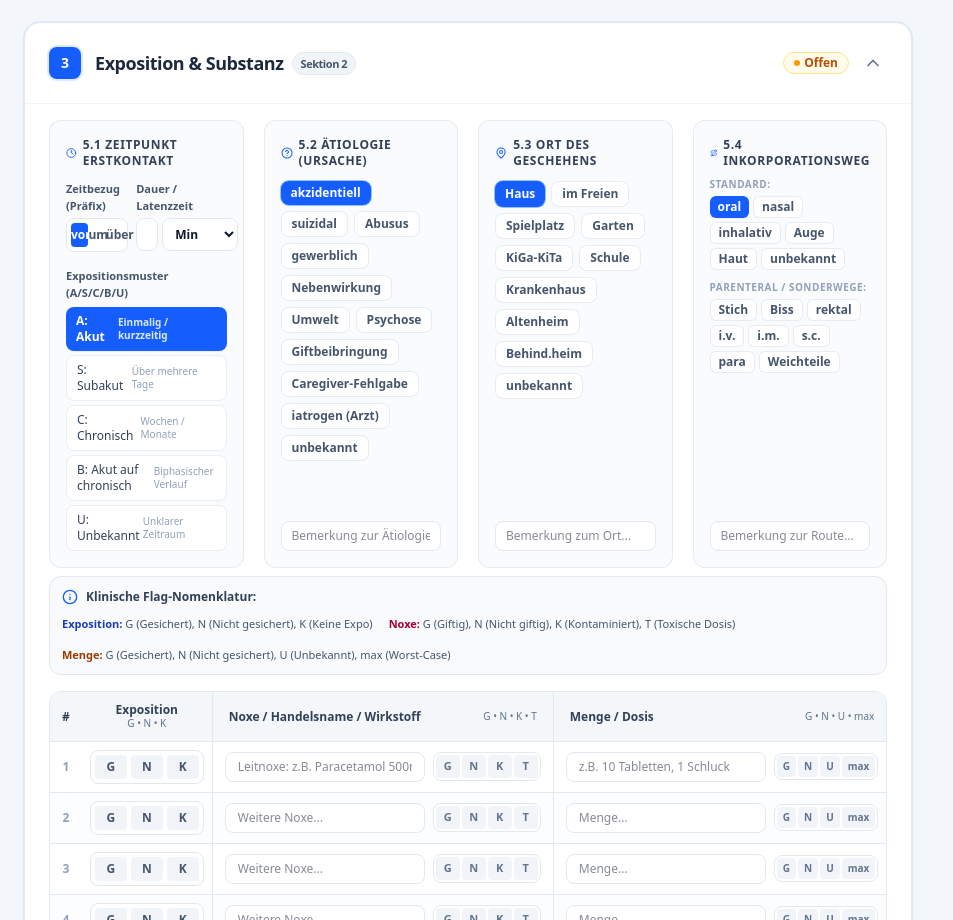
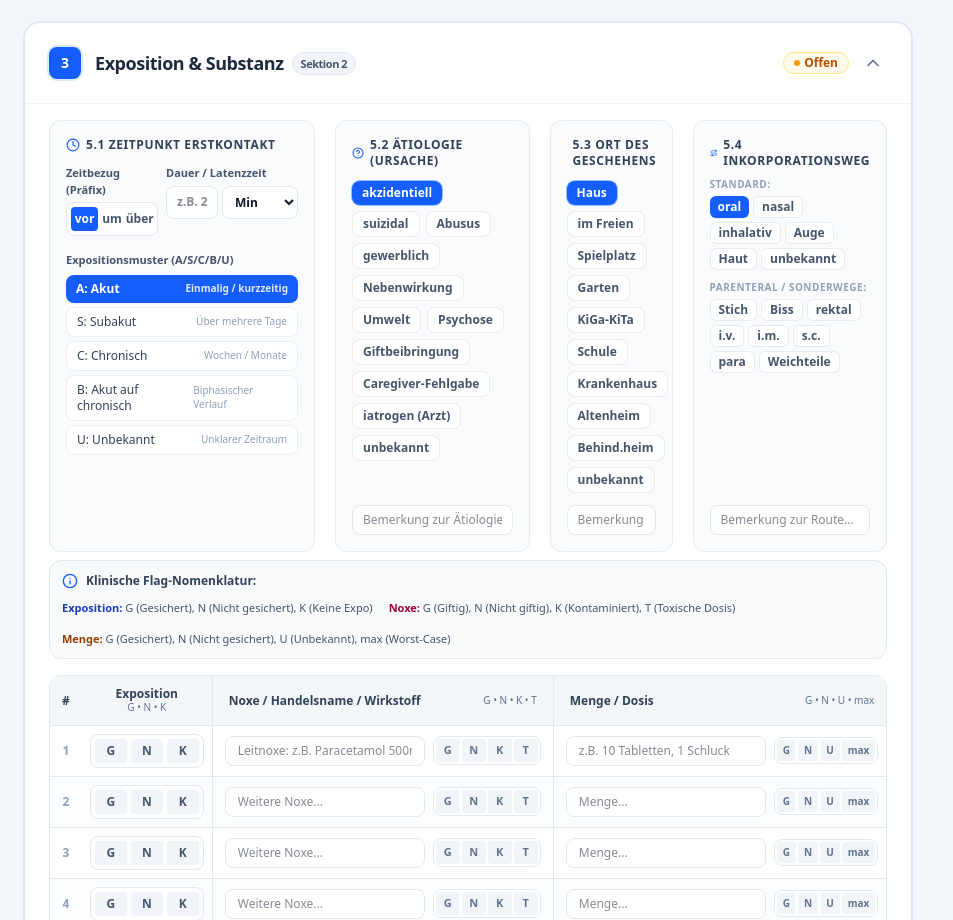
Before and after one commit to MaStr19/UKB-Prototypen, a Next.js app in the folder eva-gui/: page / in a window 1280 px wide. Shown: the part 1413-2333 px from the top of the page, without its empty margins (0-953 px from the left). Built offline with nearby package versions, Linux system fonts and the light colour scheme.

Commit message:
ersten vier spaltengroessen angepasst

```diff
--- a/eva-gui/src/components/sections/NoxeExposureSection.tsx
+++ b/eva-gui/src/components/sections/NoxeExposureSection.tsx
@@ -83,10 +83,11 @@ export const NoxeExposureSection: React.FC<Props> = ({ record, onChange }) => {
 
   return (
     <div>
-      {/* 4-Spalten klinisches Grid */}
-      <div className="grid grid-cols-1 md:grid-cols-2 lg:grid-cols-4 gap-5">
-        {/* Spalte 1: Zeitpunkt & Latenz */}
-        <div className="bg-slate-50/70 p-4 rounded-xl border border-slate-200/80 flex flex-col justify-between">
+      {/* Der gemeinsame Container für alle 4 Kategorien 12-Spalten*/}
+      <div className="grid grid-cols-1 md:grid-cols-2 lg:grid-cols-12 gap-5">
+
+        {/* Spalte 1: Zeitpunkt & Latenz , nimmt 4/12 Spalten */}
+        <div className="lg:col-span-4 bg-slate-50/70 p-4 rounded-xl border border-slate-200/80 flex flex-col justify-between">
           <div>
             <span className="text-xs font-bold uppercase tracking-wider text-slate-700 flex items-center gap-1.5 mb-3">
               <Clock className="w-3.5 h-3.5 text-blue-600" />
@@ -182,8 +183,8 @@ export const NoxeExposureSection: React.FC<Props> = ({ record, onChange }) => {
           </div>
         </div>
 
-        {/* Spalte 2: Ätiologie */}
-        <div className="bg-slate-50/70 p-4 rounded-xl border border-slate-200/80 flex flex-col justify-between">
+        {/* Spalte 2: Ätiologie , nimmt 3/12 Spalten*/}
+        <div className="lg:col-span-3 bg-slate-50/70 p-4 rounded-xl border border-slate-200/80 flex flex-col justify-between">
           <div>
             <span className="text-xs font-bold uppercase tracking-wider text-slate-700 flex items-center gap-1.5 mb-3">
               <HelpCircle className="w-3.5 h-3.5 text-blue-600" />
@@ -220,8 +221,8 @@ export const NoxeExposureSection: React.FC<Props> = ({ record, onChange }) => {
           </div>
         </div>
 
-        {/* Spalte 3: Ort */}
-        <div className="bg-slate-50/70 p-4 rounded-xl border border-slate-200/80 flex flex-col justify-between">
+        {/* Spalte 3: Ort , nimmt 2/12 Spalten*/}
+        <div className="lg:col-span-2 bg-slate-50/70 p-4 rounded-xl border border-slate-200/80 flex flex-col justify-between">
           <div>
             <span className="text-xs font-bold uppercase tracking-wider text-slate-700 flex items-center gap-1.5 mb-3">
               <MapPin className="w-3.5 h-3.5 text-blue-600" />
@@ -258,8 +259,8 @@ export const NoxeExposureSection: React.FC<Props> = ({ record, onChange }) => {
           </div>
         </div>
 
-        {/* Spalte 4: Expositionsroute */}
-        <div className="bg-slate-50/70 p-4 rounded-xl border border-slate-200/80 flex flex-col justify-between">
+        {/* Spalte 4: Expositionsroute , nimmt 3/12 Spalten*/}
+        <div className="lg:col-span-3 bg-slate-50/70 p-4 rounded-xl border border-slate-200/80 flex flex-col justify-between">
           <div>
             <span className="text-xs font-bold uppercase tracking-wider text-slate-700 flex items-center gap-1.5 mb-2">
               <Route className="w-3.5 h-3.5 text-blue-600" />
```
